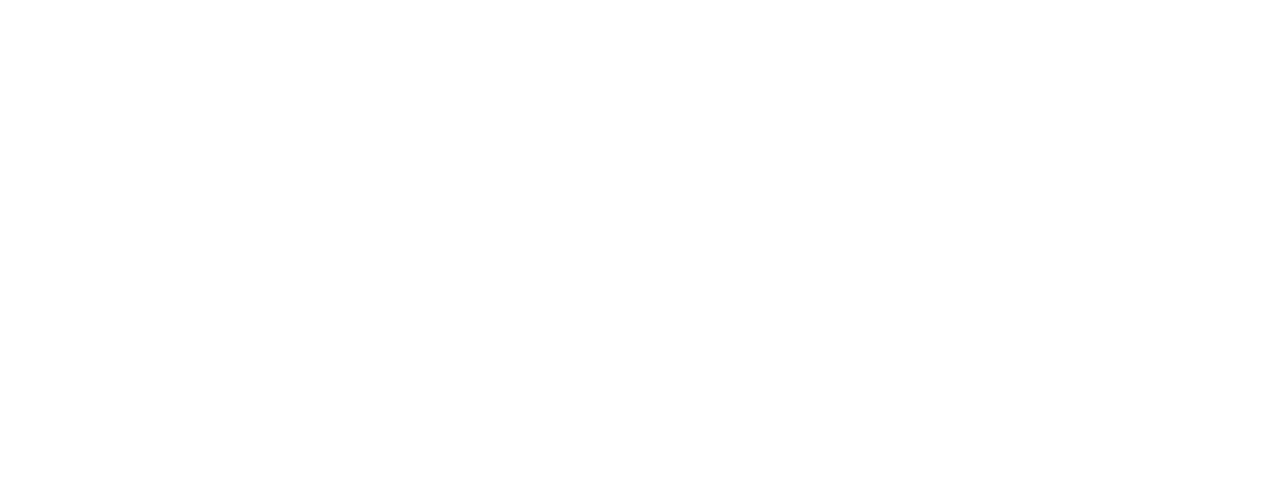
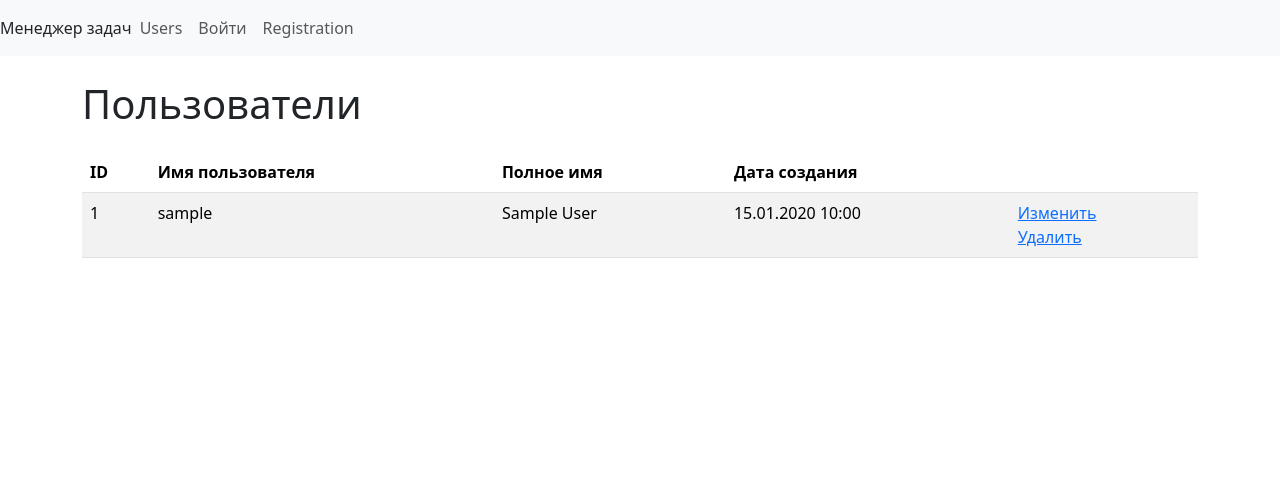
Before and after one commit to minoko86/python-project-52, a Django app: page /users/ in a window 1280 px wide. Before the commit the part shown is empty. Shown: the top 498 px of the page. Run offline with Django 3.2, Linux system fonts and the light colour scheme; tables that the repository leaves empty hold one stand-in row (values such as "Sample post"); some libraries are stand-ins or nearby versions.

Commit message:
add files

```diff
--- a/task_manager/settings.py
+++ b/task_manager/settings.py
@@ -198,7 +198,7 @@ USE_TZ = True
 AUTH_USER_MODEL = "users.User"
 
 LANGUAGES = [
-    ('en', _('English')),
+    # ('en', _('English')),
     ('ru', _('Russian')),
 ]
 
--- a/task_manager/templates/login.html
+++ b/task_manager/templates/login.html
@@ -1,4 +1,8 @@
 {% extends "index.html" %}
+
+{% load i18n %}
+{% get_current_language as LANGUAGE_CODE %}
+{% load static %}
 
 {% block content %}
 <h1 class="my-4"> Пользователи</h1>
--- a/task_manager/templates/users.html
+++ b/task_manager/templates/users.html
@@ -0,0 +1,31 @@
+{% extends "index.html" %}
+
+{% block content %}
+<h1 class="my-4"> Пользователи</h1>
+<table class="table table-striped">
+    <thead>
+      <tr>
+        <th>ID</th>
+        <th>Имя пользователя</th>
+        <th>Полное имя</th>
+        <th>Дата создания</th>
+        <th></th>
+      </tr>
+    </thead>
+    <tbody>
+        {% for user in object_list %}
+        <tr>
+          <td>{{ user.id }}</td>
+          <td>{{ user.username }}</td>
+          <td>{{ user.first_name }} {{ user.last_name }}</td>
+          <td>{{ user.date_joined|date:'d.m.Y H:i' }}</td>
+          <td>
+            <a href="{% url 'edit' user.pk %}">Изменить</a>
+            <br>
+            <a href="{% url 'delete' user.pk %}">Удалить</a>
+          </td>
+        </tr>
+        {% endfor %}
+    </tbody>
+</table>
+  {% endblock %}
```
Also changed, not shown: locale/ru/LC_MESSAGES/django.po, 1 other file.
